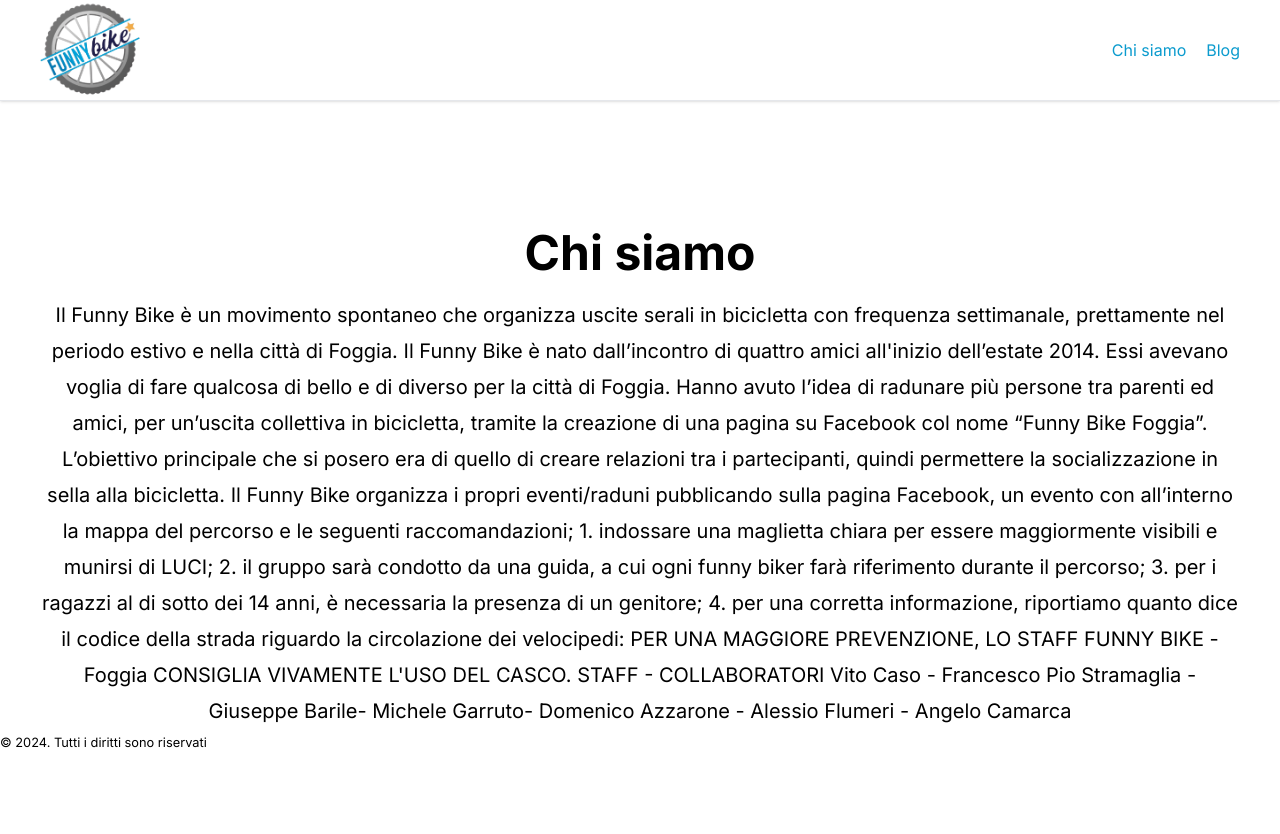
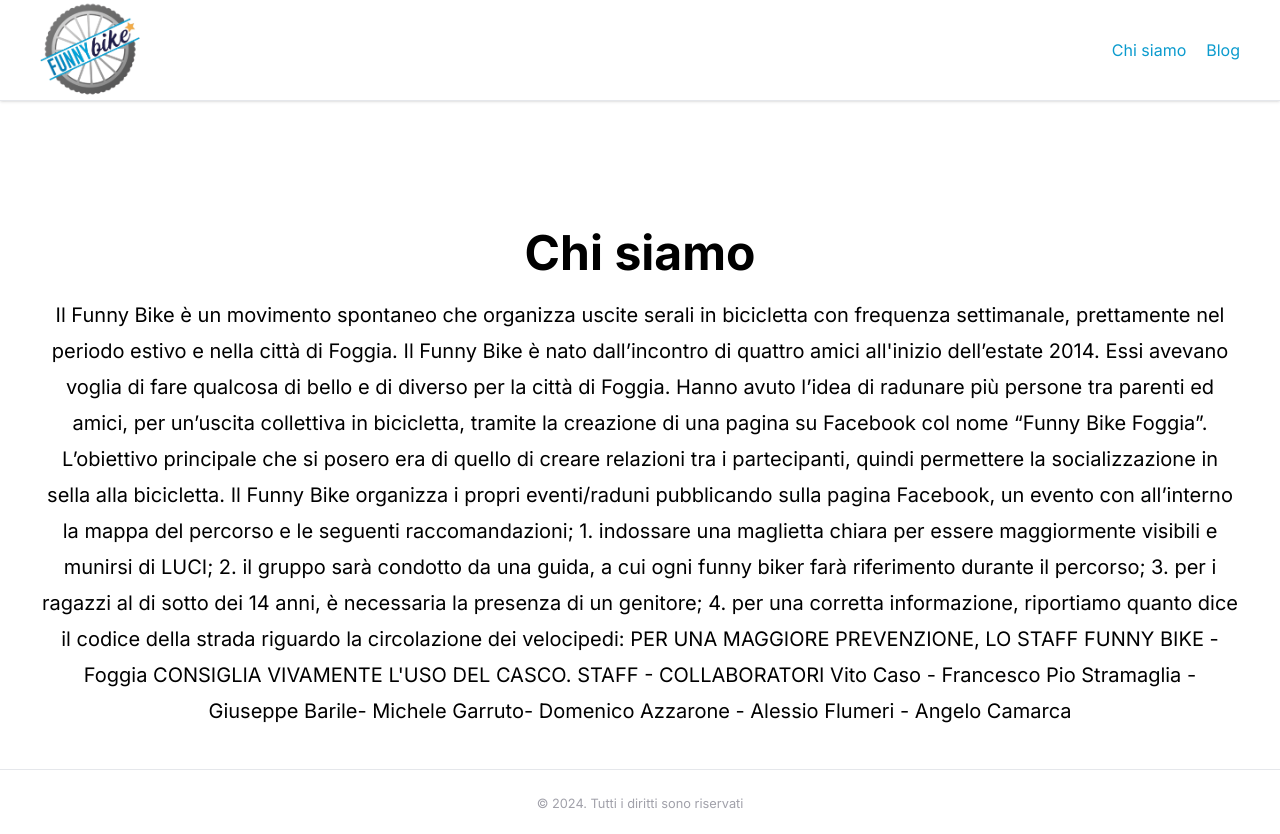
Before and after one commit to Giorgio-g97/FunnyBike-Blog, a Next.js app: page /about in a window 1280 px wide. Before the commit the page ends 800 px from the top, so only its background shows below. Built offline with nearby package versions, Linux system fonts and the light colour scheme.

Commit message:
Start Nav

```diff
--- a/src/app/layout.tsx
+++ b/src/app/layout.tsx
@@ -3,6 +3,7 @@
 import "./globals.css";
 import Navbar from "@/components/Navbar";
 import Footer from "@/components/Footer";
+import Container from "@/components/Container";
 
 const inter = Inter({ subsets: ["latin"] });
 
@@ -18,10 +19,12 @@
 }>) {
   return (
     <html lang="it">
-      <body className={`${inter.className}`}>
+      <body className={`${inter.className} flex flex-col min-h-screen bg-zinc-100`}>
+        <Container>
       <Navbar />
         {children}
       <Footer />
+      </Container>
       </body>
     </html>
   );
--- /dev/null
+++ b/src/components/Container.tsx
@@ -0,0 +1,3 @@
+export default function Container({children}: {children: React.ReactNode}){
+    return <div className="m-w-[1280px] mx-auto bg-white">{children}</div>
+}
--- a/src/components/Footer.tsx
+++ b/src/components/Footer.tsx
@@ -1,9 +1,9 @@
 export default function Footer(){
     return (
-        <>
-            <footer>
+
+            <footer className="min-h-[50px] text-center py-5 text-zinc-400 border-t mt-10">
                 <small>&copy; {new Date().getFullYear()}. Tutti i diritti sono riservati</small>
             </footer>
-        </>
+
     )
 }
```
